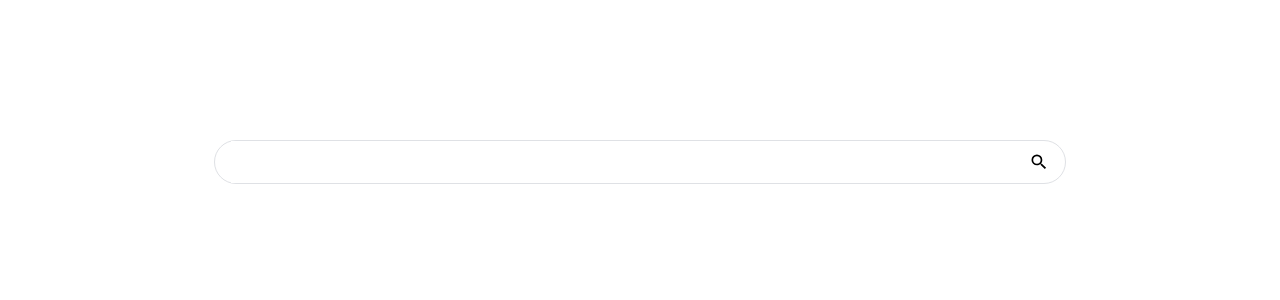
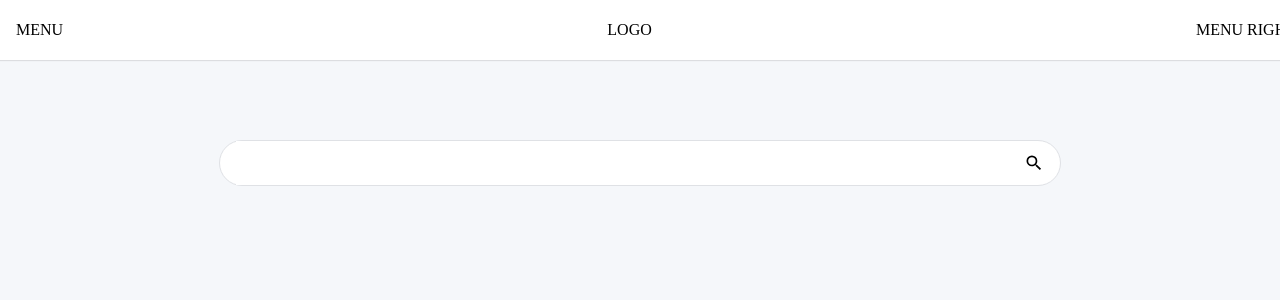
Before and after one commit to junifar/RuangRW, a React (Create React App) app: page / in a window 1280 px wide. Shown: the top 300 px of the page. Built offline with nearby package versions, Linux system fonts and the light colour scheme.

Commit message:
Header modification

```diff
--- a/public/index.html
+++ b/public/index.html
@@ -6,10 +6,6 @@
     <meta name="viewport" content="width=device-width, initial-scale=1" />
     <meta name="theme-color" content="#000000" />
     <script src="https://apis.google.com/js/api.js"></script>
-    <link
-      rel="stylesheet"
-      href="https://cdnjs.cloudflare.com/ajax/libs/semantic-ui/2.4.1/semantic.min.css"
-    />
 
     <style type="text/css">
       body {
--- /dev/null
+++ b/src/components/header/index.js
@@ -0,0 +1,15 @@
+import React from "react";
+
+import classes from "./index.module.css";
+
+const header = () => {
+    return (
+        <header className={classes.header}>
+            <div className={classes.menu}>MENU</div>
+            <div className={classes.logo}>LOGO</div>
+            <div className={classes.menuRight}>MENU RIGHT</div>
+        </header>
+    );
+}
+
+export default header;
--- /dev/null
+++ b/src/components/header/index.module.css
@@ -0,0 +1,25 @@
+.header{
+    height: 60px;
+    display: flex;
+    position: fixed;
+    top: 0;
+    left: 0;
+    width: 100%;
+    background-color: white;
+    box-shadow: rgba(0,0,0,0.1) 0 1px 1px;
+    align-items: center;
+    padding: 0 16px;
+    justify-content: space-between;
+}
+
+.menu{
+    cursor: pointer;
+}
+
+.menuRight{
+    cursor: pointer;
+}
+
+.logo{
+    display: flex;
+}
--- /dev/null
+++ b/src/components/hoc/aux.js
@@ -0,0 +1,3 @@
+const aux = (props) => props.children;
+
+export default aux;
--- a/src/components/pages/v2/home/index.js
+++ b/src/components/pages/v2/home/index.js
@@ -1,13 +1,20 @@
 import React, { Component } from "react";
 import SearchBox from "../../../searchbox";
 import classes from "./index.module.css"
+import Aux from "../../../hoc/aux";
+import Header from "../../../header";
 
 class Coba extends Component {
   render() {
     return (
-      <div className={classes.centerbox}>
-        <SearchBox/>
-      </div>
+        <Aux>
+          <Header/>
+          <main className={classes.main}>
+              <div className={classes.centerbox}>
+                  <SearchBox/>
+              </div>
+          </main>
+        </Aux>
     );
   }
 }
--- a/src/components/pages/v2/home/index.module.css
+++ b/src/components/pages/v2/home/index.module.css
@@ -1,5 +1,8 @@
 .centerbox {
   width: auto;
-  margin: 0 32px;
-  margin-top: 140px;
+  margin: 140px 32px 0;
 }
+
+body{
+  background-color: #f5f7fa;
+}
--- a/src/components/searchbox/index.js
+++ b/src/components/searchbox/index.js
@@ -1,5 +1,6 @@
 import React, { Component } from "react";
 import classes from "./index.module.css";
+import Magnifier from "./magnifier";
 
 class SearchBox extends Component {
   render() {
@@ -7,13 +8,7 @@ class SearchBox extends Component {
       <div className={classes.box}>
         <div className={classes.searchbox}>
           <input type="text" className={classes.input}/>
-          <div className={classes.magnifier}>
-            <span className={classes.boxmagnifier}>
-              <svg focusable="false" xmlns="http://www.w3.org/2000/svg" viewBox="0 0 24 24">
-                <path d="M15.5 14h-.79l-.28-.27A6.471 6.471 0 0 0 16 9.5 6.5 6.5 0 1 0 9.5 16c1.61 0 3.09-.59 4.23-1.57l.27.28v.79l5 4.99L20.49 19l-4.99-5zm-6 0C7.01 14 5 11.99 5 9.5S7.01 5 9.5 5 14 7.01 14 9.5 11.99 14 9.5 14z"/>
-              </svg>
-            </span>
-          </div>
+          <Magnifier/>
         </div>
       </div>
     );
--- a/src/components/searchbox/index.module.css
+++ b/src/components/searchbox/index.module.css
@@ -31,16 +31,5 @@
   flex: 1;
   flex-wrap: wrap;
   padding: 2px;
+  outline: none;
 }
-
-.magnifier {
-  display: flex;
-  align-items: center;
-  padding-left: 13px;
-}
-
-.boxmagnifier {
-  width: 20px;
-  height: 20px;
-  color: #9aa0a6;
-}
--- /dev/null
+++ b/src/components/searchbox/magnifier.js
@@ -0,0 +1,16 @@
+import React from "react";
+import classes from "./magnifier.module.css";
+
+const magnifier = () => {
+    return (
+        <div className={classes.magnifier}>
+           <span className={classes.boxmagnifier}>
+              <svg focusable="false" xmlns="http://www.w3.org/2000/svg" viewBox="0 0 24 24">
+                <path d="M15.5 14h-.79l-.28-.27A6.471 6.471 0 0 0 16 9.5 6.5 6.5 0 1 0 9.5 16c1.61 0 3.09-.59 4.23-1.57l.27.28v.79l5 4.99L20.49 19l-4.99-5zm-6 0C7.01 14 5 11.99 5 9.5S7.01 5 9.5 5 14 7.01 14 9.5 11.99 14 9.5 14z"/>
+              </svg>
+           </span>
+        </div>
+    );
+}
+
+export default magnifier;
--- /dev/null
+++ b/src/components/searchbox/magnifier.module.css
@@ -0,0 +1,11 @@
+.magnifier {
+    display: flex;
+    align-items: center;
+    padding-left: 13px;
+}
+
+.boxmagnifier {
+    width: 20px;
+    height: 20px;
+    color: #9aa0a6;
+}
```
